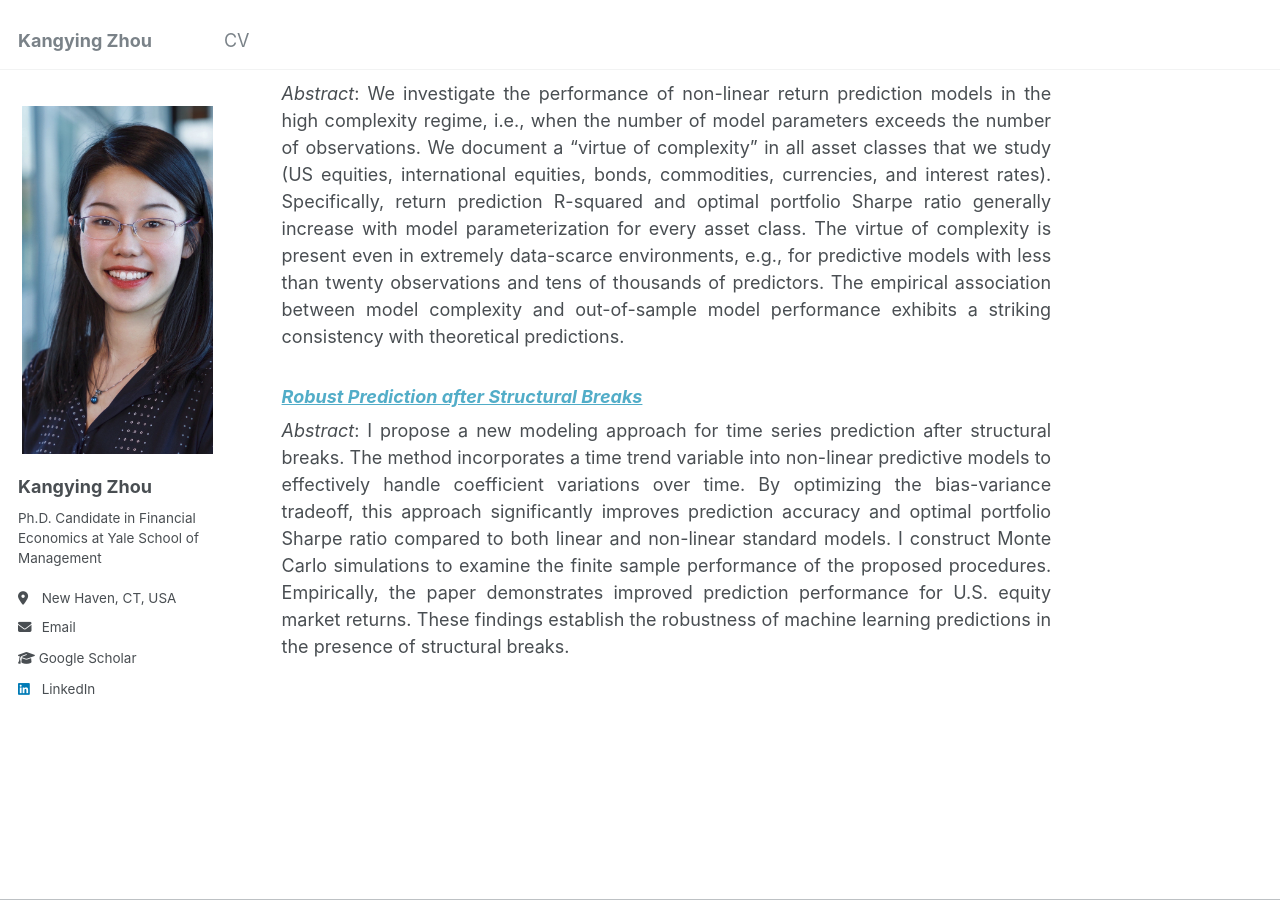
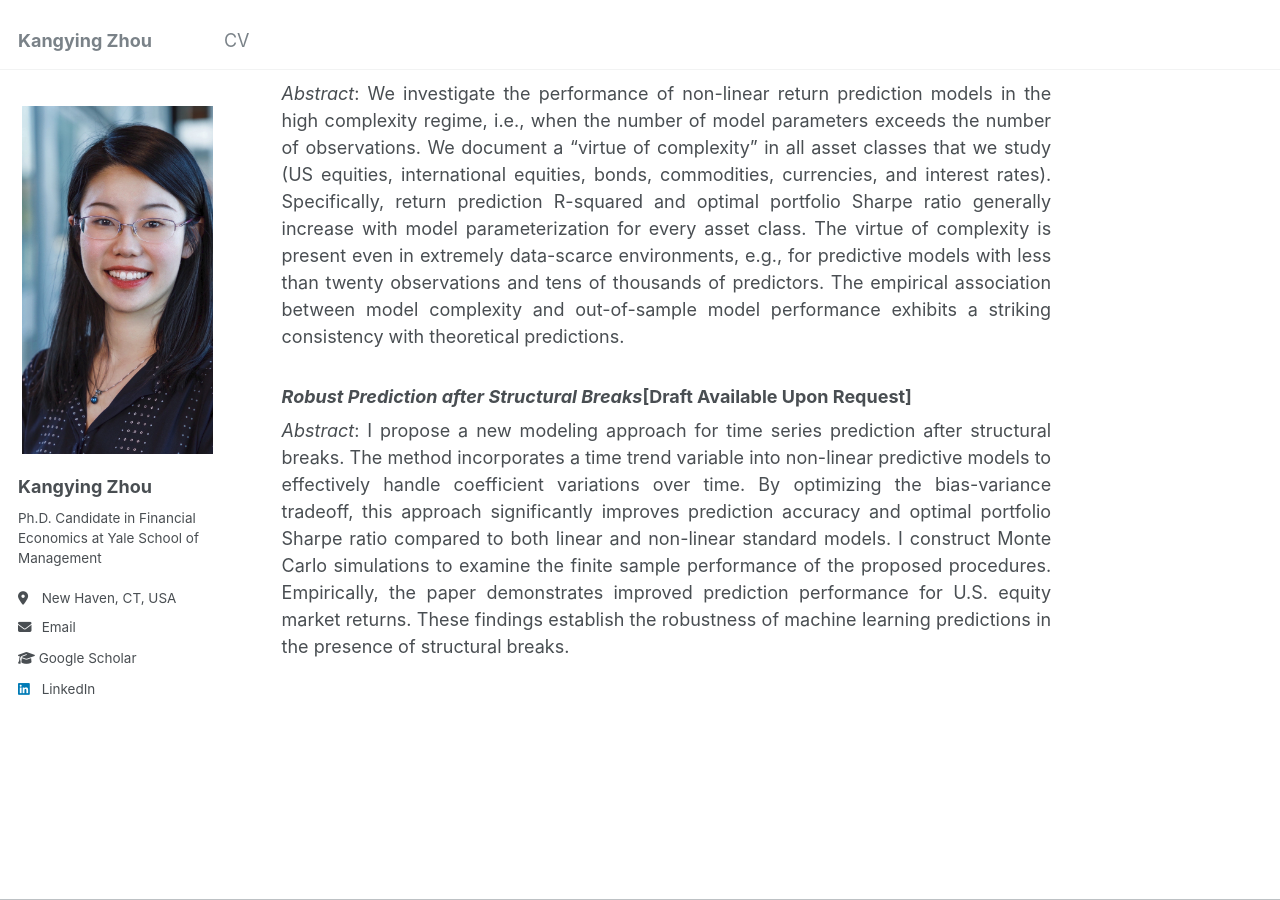
Before and after one commit to rosieli5/rosieli5.github.io, a Jekyll site: the page built from _pages/about.md, in a window 1280 px wide and 900 px high, scrolled down 1214 px. Built offline with Jekyll 4.4.1, drawn with Linux system fonts in a browser that asks for light colours.

Commit message:
Update about.md

```diff
--- a/_pages/about.md
+++ b/_pages/about.md
@@ -40,7 +40,7 @@ with Bryan Kelly and Semyon Malamud
 
 *Abstract*: We investigate the performance of non-linear return prediction models in the high complexity regime, i.e., when the number of model parameters exceeds the number of observations. We document a "virtue of complexity" in all asset classes that we study (US equities, international equities, bonds, commodities, currencies, and interest rates). Specifically, return prediction R-squared and optimal portfolio Sharpe ratio generally increase with model parameterization for every asset class. The virtue of complexity is present even in extremely data-scarce environments, e.g., for predictive models with less than twenty observations and tens of thousands of predictors. The empirical association between model complexity and out-of-sample model performance exhibits a striking consistency with theoretical predictions.
 
-### [*Robust Prediction after Structural Breaks*]()
+### *Robust Prediction after Structural Breaks*[Draft Available Upon Request]
 <!-- Solo-authored -->
 
 *Abstract*: I propose a new modeling approach for time series prediction after structural breaks. The method incorporates a time trend variable into non-linear predictive models to effectively handle coefficient variations over time. By optimizing the bias-variance tradeoff, this approach significantly improves prediction accuracy and optimal portfolio Sharpe ratio compared to both linear and non-linear standard models. I construct Monte Carlo simulations to examine the finite sample performance of the proposed procedures. Empirically, the paper demonstrates improved prediction performance for U.S. equity market returns. These findings establish the robustness of machine learning predictions in the presence of structural breaks.
```
